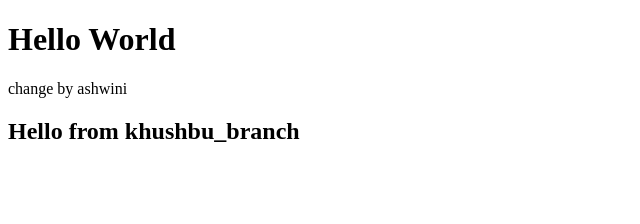
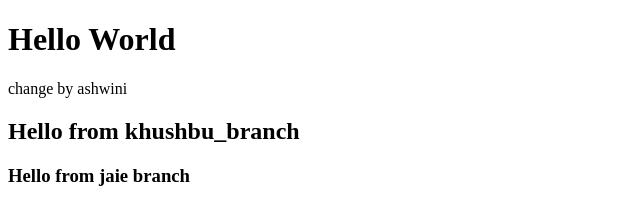
Before and after one commit to demo-internship/demo-sql, a plain HTML site: page index.html in a window 1280 px wide. Shown: the whole page, without its empty margins (0-640 px from the left). Drawn offline with Linux system fonts and the light colour scheme.

Commit message:
initial commited

```diff
--- a/index.html
+++ b/index.html
@@ -9,5 +9,6 @@
     <h1>Hello World</h1>
     <p>change by ashwini</p>
     <h2>Hello from khushbu_branch</h2>
+    <h3>Hello from jaie branch</h3>
 </body>
 </html>
```
